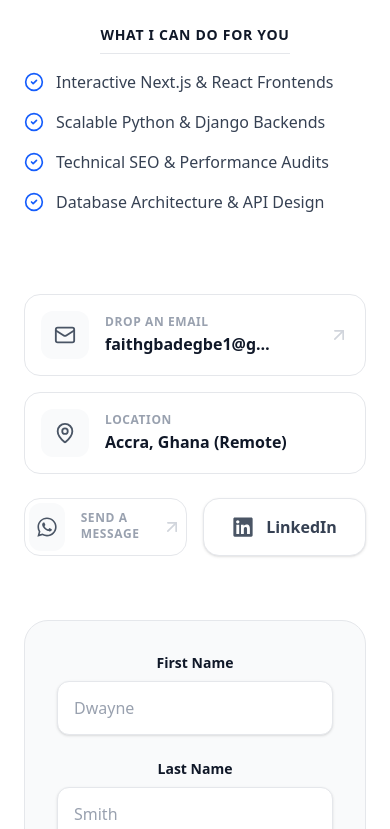
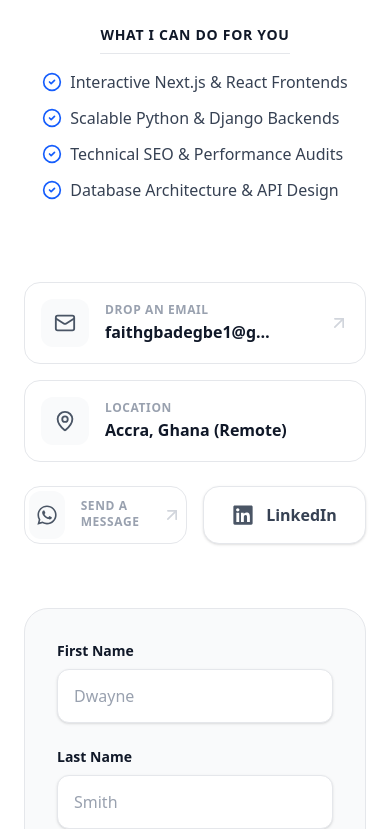
Before and after one commit to Faith-Etornam/Portfolio, a Next.js app: page /contact in a window 390 px wide. Shown: the part 345-1174 px from the top of the page. Built offline with nearby package versions, Linux system fonts and the light colour scheme; no server answers.

Commit message:
Added few things to the contact page

```diff
--- a/app/contact/page.tsx
+++ b/app/contact/page.tsx
@@ -62,6 +62,9 @@ const ContactPage = () => {
                 <h3 className="text-sm font-bold text-gray-900 dark:text-white uppercase tracking-wider mb-4 border-b border-gray-200 dark:border-gray-800 pb-2 inline-block">
                   What I can do for you
                 </h3>
+
+                <div className="flex flex-col items-center lg:items-start w-full">
+                  <div className="flex flex-col gap-3 items-start">
                     {[
                       "Interactive Next.js & React Frontends",
                       "Scalable Python & Django Backends",
@@ -70,20 +73,20 @@ const ContactPage = () => {
                     ].map((service, i) => (
                       <div
                         key={i}
-                    className="flex items-center gap-3 text-gray-700 dark:text-gray-300"
+                        className="flex items-center justify-start gap-2 text-gray-700 dark:text-gray-300"
                       >
                         <CheckCircle2
                           size={20}
                           className="text-blue-600 dark:text-blue-500 shrink-0"
                         />
-                    <span className="font-medium">{service}</span>
+                        <span className="font-medium text-left">{service}</span>
                       </div>
                     ))}
                   </div>
+                </div>
+              </div>
 
-              {/* Direct Contact Info */}
               <div className="flex flex-col gap-4 mt-8 w-full max-w-md mx-auto lg:mx-0">
-                {/* Email Action Card */}
                 <Link
                   href="mailto:faithgbadegbe1@gmail.com"
                   className="flex items-center justify-between p-4 rounded-2xl border border-gray-200 dark:border-gray-800 bg-white dark:bg-gray-900/50 hover:border-blue-500 dark:hover:border-blue-500 hover:shadow-xl hover:shadow-blue-500/10 transition-all duration-300 group"
@@ -96,7 +99,7 @@ const ContactPage = () => {
                       <span className="text-xs font-bold text-gray-400 dark:text-gray-500 uppercase tracking-wider mb-0.5">
                         Drop an email
                       </span>
-                      <span className="text-gray-900 dark:text-white font-semibold truncate max-w-[180px] sm:max-w-[250px]">
+                      <span className="text-gray-900 dark:text-white font-semibold truncate max-w-45 sm:max-w-62.5">
                         faithgbadegbe1@gmail.com
                       </span>
                     </div>
@@ -127,7 +130,7 @@ const ContactPage = () => {
                 {/* Social Links Grid */}
                 <div className="grid grid-cols-2 gap-4 pt-2">
                   <Link
-                    href="whatsapp://send?phone=233541354000"
+                    href="whatsapp://send?phone=233541354000&text=Hello%20Faith%2C%20I%27d%like%20to%20know%20more%20about%20your%20services"
                     target="_blank"
                     rel="noopener noreferrer"
                     className="flex items-center justify-between p-1 rounded-2xl border border-gray-200 dark:border-gray-800 bg-white dark:bg-gray-900/50 hover:border-green-500 dark:hover:border-green-500 hover:shadow-xl hover:shadow-green-500/10 transition-all duration-300 group"
--- a/app/layout.tsx
+++ b/app/layout.tsx
@@ -103,9 +103,7 @@ export default function RootLayout({
               image: `${baseUrl}/profile.jpg`,
               description:
                 "Backend Engineer specializing in scalable APIs with Python, Django, and Next.js.",
-
               email: "mailto:faithgbadegbe1@gmail.com",
-
               nationality: "Ghanaian",
 
               address: {
--- a/app/not-found.tsx
+++ b/app/not-found.tsx
@@ -9,7 +9,6 @@ export default function NotFound() {
         <h1 className="text-9xl font-extrabold text-black dark:text-white tracking-widest">
           404
         </h1>
-
 
         <div className="bg-blue-400 px-2 text-sm rounded rotate-12 ">
           Page Not Found
--- a/app/sitemap.ts
+++ b/app/sitemap.ts
@@ -36,14 +36,20 @@ export default function sitemap(): MetadataRoute.Sitemap {
     {
       url: `${baseUrl}/terms-of-use`,
       lastModified: new Date(),
-      changeFrequency: "monthly",
+      changeFrequency: "yearly",
       priority: 0.7,
     },
     {
       url: `${baseUrl}/privacy-policy`,
       lastModified: new Date(),
-      changeFrequency: "monthly",
+      changeFrequency: "yearly",
       priority: 0.6,
     },
+    {
+      url: `${baseUrl}/disclaimer`,
+      lastModified: new Date(),
+      changeFrequency: "yearly",
+      priority: 0.5
+    }
   ];
 }
--- a/components/ContactForm.tsx
+++ b/components/ContactForm.tsx
@@ -76,12 +76,12 @@ const ContactForm = () => {
       whileInView={{ opacity: 1, x: 0 }}
       viewport={{ once: true }}
       transition={{ duration: 0.6, delay: 0.2 }}
-      className="bg-gray-50 dark:bg-gray-900/50 p-8 md:p-12 rounded-3xl border border-gray-200 dark:border-gray-800"
+      className="bg-gray-50 dark:bg-gray-900/50 p-8 md:p-12 rounded-3xl border border-gray-200 dark:border-gray-800 text-left"
     >
       <form onSubmit={handleSubmit} className="space-y-6">
         <div>
           <label
-            htmlFor="name"
+            htmlFor="firstName"
             className="block text-sm font-semibold text-gray-900 dark:text-white mb-2"
           >
             First Name
@@ -107,7 +107,7 @@ const ContactForm = () => {
         </div>
         <div>
           <label
-            htmlFor="name"
+            htmlFor="lastName"
             className="block text-sm font-semibold text-gray-900 dark:text-white mb-2"
           >
             Last Name
--- a/components/Footer.tsx
+++ b/components/Footer.tsx
@@ -20,7 +20,7 @@ const Footer = () => {
     },
     { href: "mailto:faithgbadegbe1@gmail.com", icon: <Mail />, label: "Mail" },
     {
-      href: "whatsapp://send?phone=233541354000",
+      href: "whatsapp://send?phone=233541354000&text=Hello%20Faith%2C%20I%27d%like%20to%20know%20more%20about%20your%20services",
       icon: <FaWhatsapp size={24} />,
       label: "Whatsapp",
     },
--- a/components/Home/HeroHeader.tsx
+++ b/components/Home/HeroHeader.tsx
@@ -4,7 +4,6 @@ import { motion, Variants } from 'framer-motion';
 import { ArrowRight, Mail } from 'lucide-react';
 import { FaGithub, FaLinkedin, FaWhatsapp } from 'react-icons/fa';
 import Link from 'next/link';
-
 
 const containerVariants: Variants = {
   hidden: { opacity: 0 },
@@ -101,7 +100,7 @@ const HeroHeader = () => {
             <FaLinkedin size={24} />
           </Link>
           <Link
-            href="whatsapp://send?phone=233541354000"
+            href="whatsapp://send?phone=233541354000&text=Hello%20Faith%2C%20I%27d%like%20to%20know%20more%20about%20your%20services"
             target="_blank"
             rel="noopener noreferrer"
             className="hover:text-blue-600 dark:hover:text-green-400 transition-colors"
```
Lines whose indentation alone changed are shown as unchanged.
